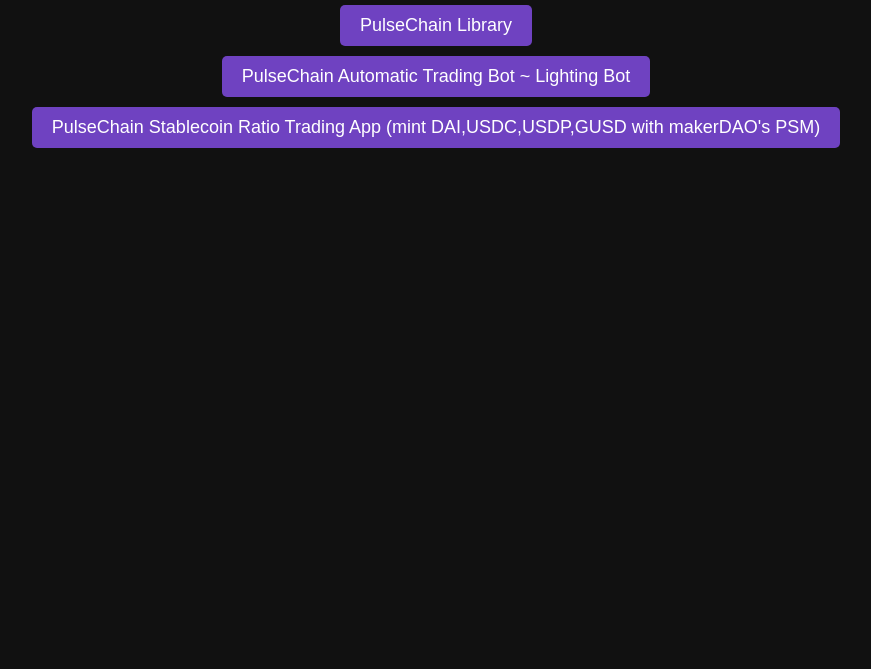
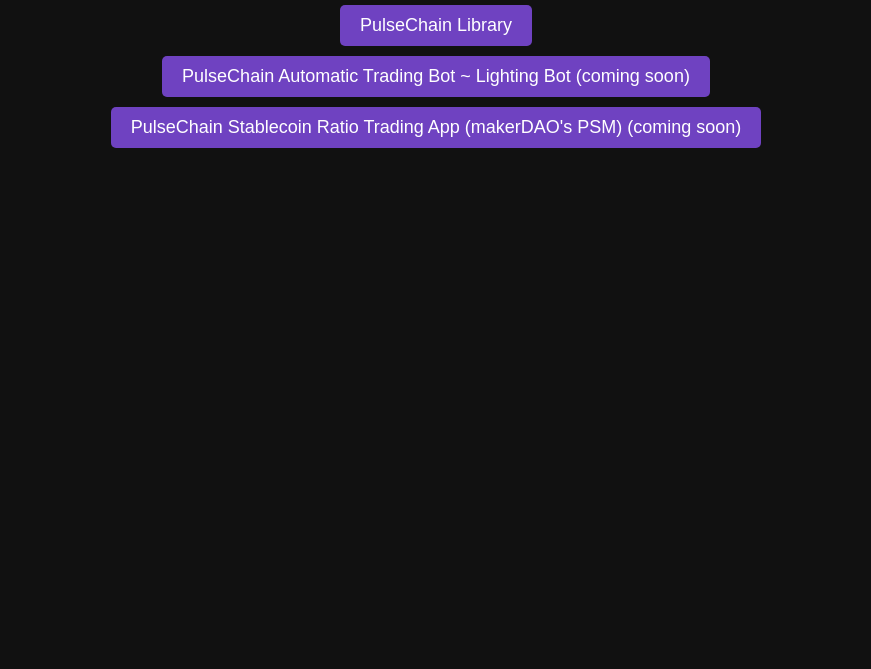
Before and after one commit to githubaccountadmin/Landing, a plain HTML site: page index.html in a window 1280 px wide. Shown: the part 131-800 px from the top of the page, without its empty margins (204-1075 px from the left). Drawn offline with Linux system fonts and the light colour scheme.

Commit message:
Update index.html

```diff
--- a/index.html
+++ b/index.html
@@ -49,8 +49,8 @@
         <h1>PulseChain DeFi Portal</h1>
         <ul class="links">
             <li><a href="https://library.pulsechainlibrary.com" class="link-button">PulseChain Library</a></li>
-            <li><a href="https://lightingbot.pulsechainlibrary.com" class="link-button">PulseChain Automatic Trading Bot ~ Lighting Bot</a></li>
-            <li><a href="https://stablecoin.pulsechainlibrary.com" class="link-button">PulseChain Stablecoin Ratio Trading App (mint DAI,USDC,USDP,GUSD with makerDAO's PSM)</a></li>
+            <li><a href="https://lightingbots.pulsechainlibrary.com" class="link-button">PulseChain Automatic Trading Bot ~ Lighting Bot (coming soon)</a></li>
+            <li><a href="https://stablecoin.pulsechainlibrary.com" class="link-button">PulseChain Stablecoin Ratio Trading App (makerDAO's PSM) (coming soon)</a></li>
             <!-- Add more links here as needed -->
         </ul>
     </div>
```
